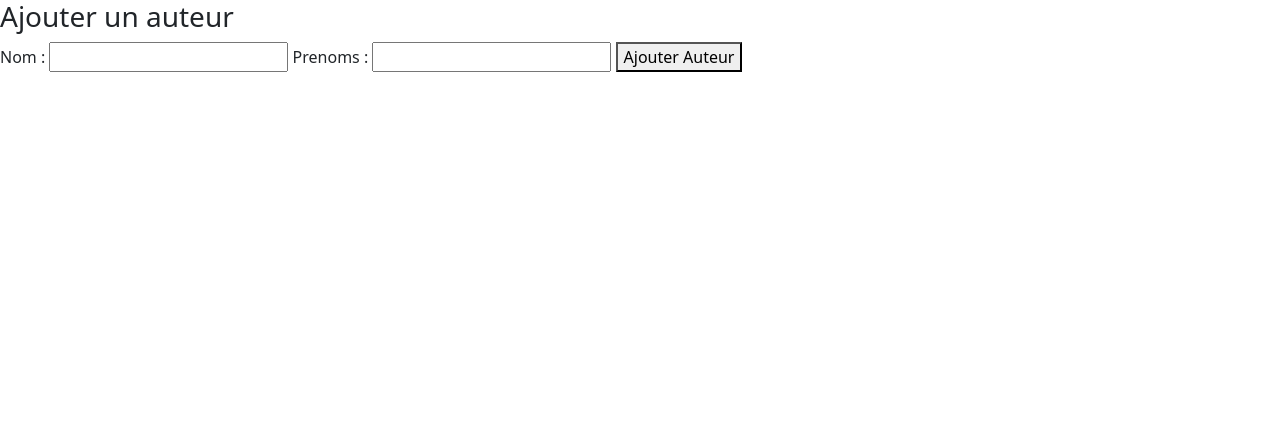
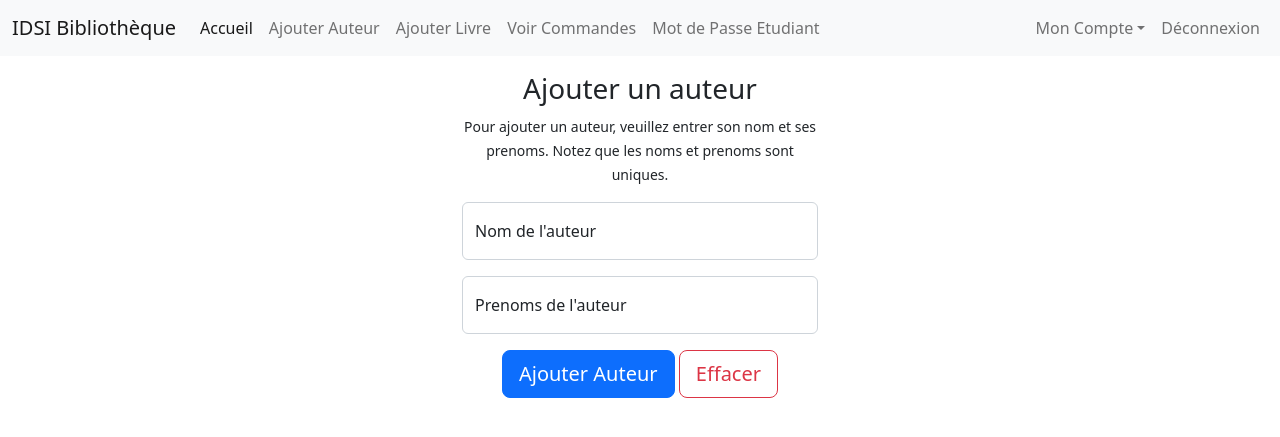
Before and after one commit to Alm4my/Bibliotheque, a Django app: page /livres/auteur/ in a window 1280 px wide. Shown: the top 437 px of the page. Run offline with Django 4.2, Linux system fonts and the light colour scheme; the visitor is signed in with stand-in values (Sample User, id 1); some libraries are stand-ins or nearby versions.

Commit message:
feat(static): ajoute la navigation et style le formulaire pour ajout d'auteur

```diff
--- a/comptes/urls.py
+++ b/comptes/urls.py
@@ -28,6 +28,7 @@ urlpatterns = [
         auth_views.PasswordChangeView.as_view(
             template_name='comptes/changer-mdp.html'
         ),
+        name='change-my-password'
     ),
 
     path(
@@ -68,6 +69,6 @@ urlpatterns = [
 
     path('add-bib/', views.register_bib, name='register-bib'),
 
-    path('change-user-mdp/', views.change_user_password, name='register-bib'),
-    path('change-user-mdp/<str:pk>', views.change_user_password, name='register-bib'),
+    path('change-user-mdp/', views.change_user_password, name='change-a-user-pass'),
+    path('change-user-mdp/<str:pk>', views.change_user_password, name='change-a-user-pass'),
 ]
--- a/templates/auteur/creation.html
+++ b/templates/auteur/creation.html
@@ -3,15 +3,39 @@
 Ajout d'un Auteur
 {% endblock %}
 {% block content %}
-    <h3>Ajouter un auteur</h3>
-    {% for message in messages %}
-        <p style="color:orangered">{{ message }}</p>
-    {% endfor %}
-
-    <form method="post">
-        {% csrf_token %}
-       {{ form.as_table }}
-        <button type="submit">Ajouter Auteur</button>
-    </form>
-
+    <div class="row mb-3">
+        <div class="col"></div>
+        <div class="col text-center">
+            <h3>Ajouter un auteur</h3>
+            <small>
+                Pour ajouter un auteur, veuillez entrer son nom et ses prenoms.
+                Notez que les noms et prenoms sont uniques.
+            </small>
+        </div>
+        <div class="col"></div>
+    </div>
+    <div class="row">
+        <div class="col"></div>
+        <div class="col text-center">
+            <form method="post">
+                {% csrf_token %}
+                <div class="form-floating mb-3">
+                  <input type="text" name="nom" class="form-control" id="floatingInput" placeholder="Nom">
+                  <label for="floatingInput">Nom de l'auteur</label>
+                </div>
+                <div class="form-floating mb-3">
+                  <input type="text" name="prenoms" class="form-control" id="floatingPassword" placeholder="Prenoms">
+                  <label for="floatingPassword">Prenoms de l'auteur</label>
+                </div>
+                <div >
+                    {% for message in messages %}
+                        <p style="color:orangered">{{ message }}</p>
+                    {% endfor %}
+                    <button class="btn btn-primary btn-lg" type="submit">Ajouter Auteur</button>
+                    <button class="btn btn-outline-danger btn-lg" type="reset">Effacer</button>
+                </div>
+            </form>
+        </div>
+        <div class="col"></div>
+    </div>
 {% endblock %}
--- a/templates/base.html
+++ b/templates/base.html
@@ -6,7 +6,72 @@
     <link rel="stylesheet" href="{% static 'css/bootstrap.min.css' %}">
 </head>
 <body>
+    {% block navigation %}
+        {% if user.is_authenticated %}
+        <nav class="navbar navbar-expand-lg bg-light">
+          <div class="container-fluid">
+            <a class="navbar-brand" href="{% url 'home' %}">IDSI Bibliothèque</a>
+            <button class="navbar-toggler" type="button" data-bs-toggle="collapse" data-bs-target="#navbarNavAltMarkup"
+                    aria-controls="navbarNavAltMarkup" aria-expanded="false" aria-label="Toggle navigation">
+              <span class="navbar-toggler-icon"></span>
+            </button>
+            <div class="collapse navbar-collapse" id="navbarNavAltMarkup">
+              <div class="navbar-nav">
+                <a class="nav-link active" aria-current="page" href="{% url 'home' %}">Accueil</a>
+                  {% if user.is_staff %}
+                      <a class="nav-link" href="{% url 'author-create' %}">Ajouter Auteur</a>
+                      <a class="nav-link" href="{% url 'book-create' %}">Ajouter Livre</a>
+                      <a class="nav-link" href="{% url 'voir-commande' %}">Voir Commandes</a>
+                      <a class="nav-link" href="{% url 'change-a-user-pass' %}">Mot de Passe Etudiant</a>
+                  {% else %}
+                      <a class="nav-link" href="{% url 'commande' %}">Réserver un livre</a>
+                  {% endif %}
+              </div>
+            </div>
+              <ul class="navbar-nav ms-auto">
+                    <li class="nav-item dropdown">
+                        <a class="nav-link dropdown-toggle" role="button"
+                           data-bs-toggle="dropdown" aria-expanded="false">Mon Compte</a>
+                        <ul class="dropdown-menu dropdown-menu-end" aria-labelledby="navbarDropdown">
+                            <li><a class="dropdown-item" href="{% url 'change-my-password' %}">Modifier Mot de Passe</a></li>
+                            <li><a class="dropdown-item" href="{% url 'logout' %}">Déconnexion</a></li>
+                        </ul>
+                    </li>
+                    <li class="nav-item">
+                          <a class="nav-link justify-content-end" href="{% url 'logout' %}">Déconnexion</a>
+                    </li>
+                </ul>
+          </div>
+        </nav>
+        {% else %}
+        <nav class="navbar navbar-expand-lg bg-light">
+          <div class="container-fluid">
+            <a class="navbar-brand" href="{% url 'home' %}">IDSI Bibliothèque</a>
+            <button class="navbar-toggler" type="button" data-bs-toggle="collapse" data-bs-target="#navbarNavAltMarkup"
+                    aria-controls="navbarNavAltMarkup" aria-expanded="false" aria-label="Toggle navigation">
+              <span class="navbar-toggler-icon"></span>
+            </button>
+            <div class="collapse navbar-collapse" id="navbarNavAltMarkup">
+              <div class="navbar-nav">
+                <a class="nav-link active" aria-current="page" href="{% url 'home' %}">Accueil</a>
+              </div>
+            </div>
+              <ul class="navbar-nav ms-auto">
+                    <li class="nav-item">
+                          <a class="nav-link" href="{% url 'register' %}">Inscription</a>
+                    </li>
+                  <li class="nav-item">
+                          <a class="nav-link" href="{% url 'login' %}">Connexion</a>
+
+                    </li>
+                </ul>
+          </div>
+        </nav>
+            {% endif %}
+{% endblock %}
+    <div class="container mt-3">
     {% block content %}{% endblock %}
+    </div>
     <script src="{% static 'js/bootstrap.bundle.min.js' %}"></script>
 </body>
 </html>
--- a/util/messages.py
+++ b/util/messages.py
@@ -2,7 +2,9 @@ WRONG_CREDENTIALS = "Votre nom d'utilisateur ou mot de passe est invalide. Veuil
                     "re-essayer."
 FAILED_REGISTRATION = "Inscription Echouée ! Informations invalides."
 AUTHOR_CREATION_SUCCESS = "Vous avez créé un nouvel auteur avec succès."
-AUTHOR_CREATION_ERROR = "Nous n'avons pu ajouter le nouvel utilisateur. Veuillez " \
+AUTHOR_CREATION_ERROR = "Nous n'avons pu ajouter le nouvel utilisateur; il existe " \
+                        "déjà. " \
+                        "Veuillez " \
                         "re-essayer ou contacter l'administrateur."
 BOOK_CREATION_SUCCESS = "Vous avez ajouté un nouveau livre avec succès."
 BOOK_CREATION_ERROR = "Nous n'avons pu ajouter un nouveau livre. Veuillez " \
```
Also changed, not shown: templates/home.html (+27 -25 lines).
